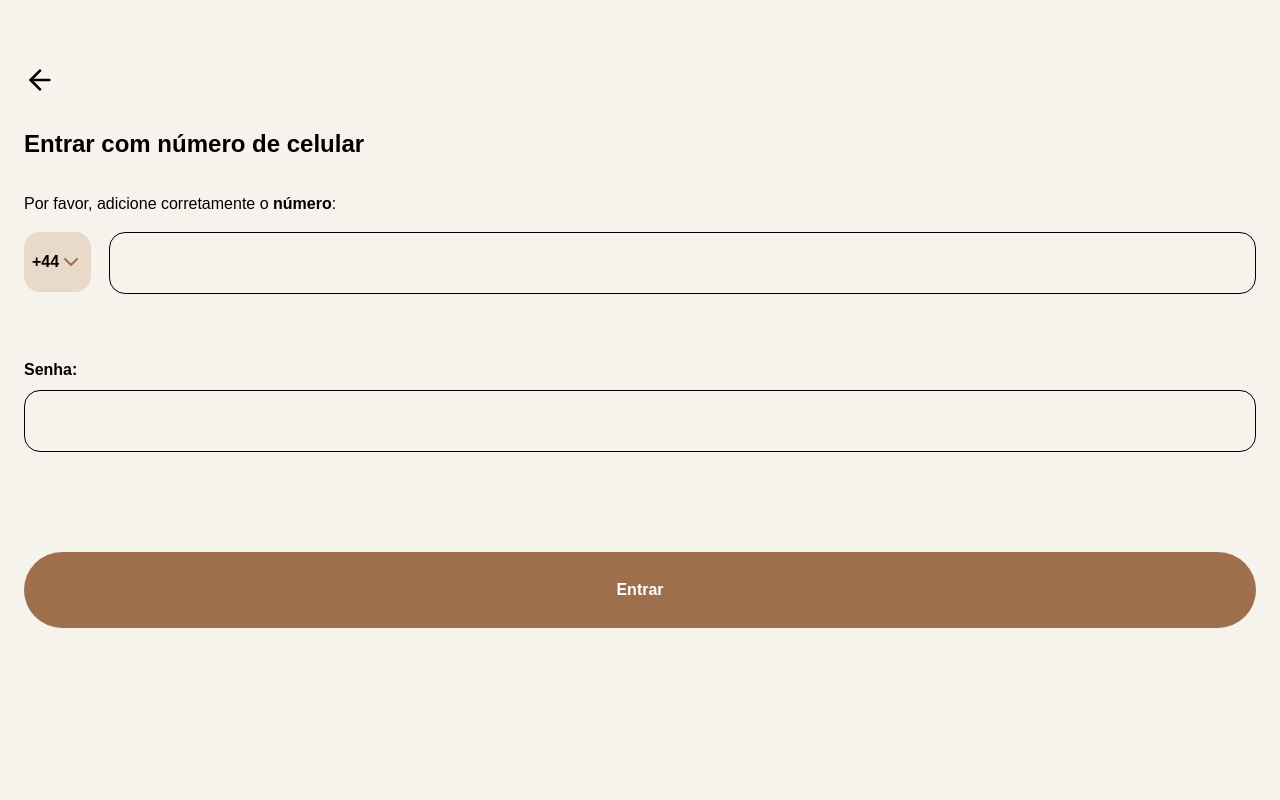
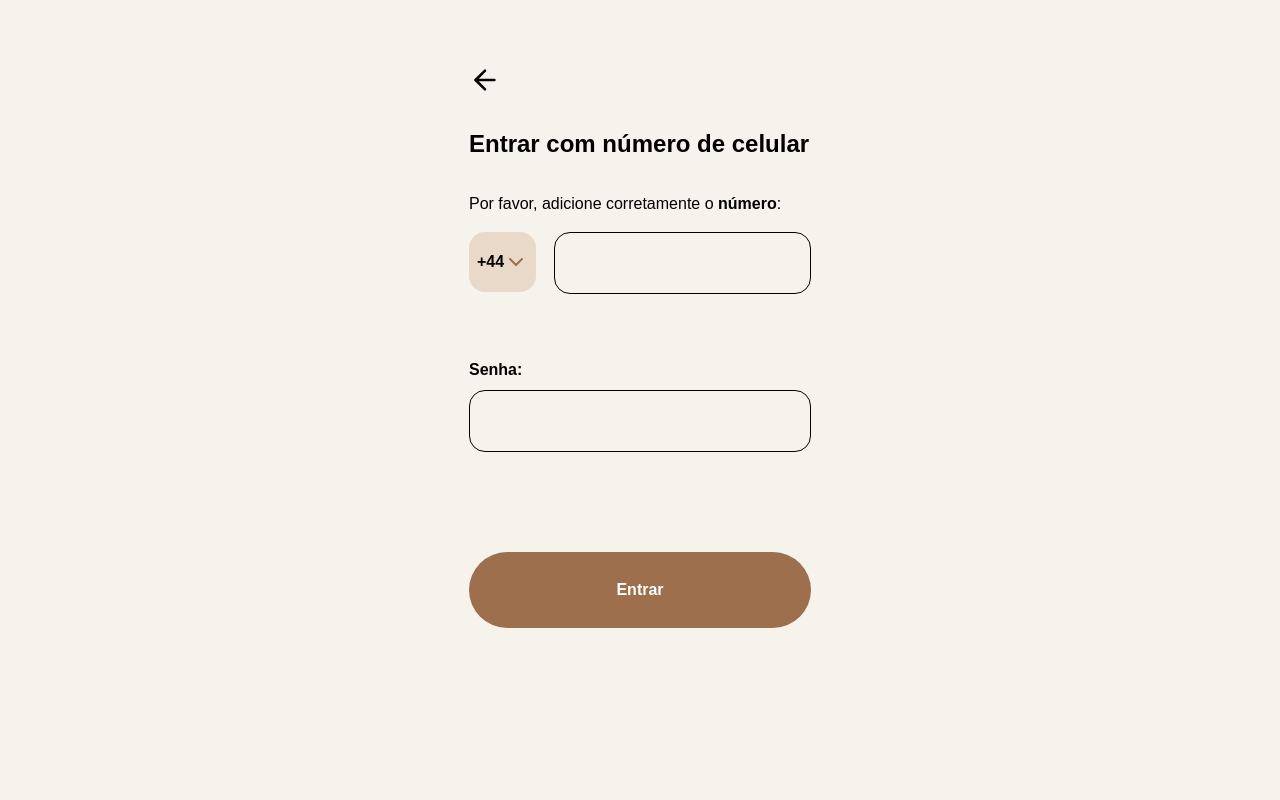
Before and after one commit to murilob03/imobarea-cs, a Next.js app: page /login in a window 1280 px wide. Shown: the top 800 px of the page. Built offline with nearby package versions, Linux system fonts and the light colour scheme.

Commit message:
adicionando alguns detalhes

```diff
--- a/src/app/globals.css
+++ b/src/app/globals.css
@@ -18,4 +18,9 @@ body {
   color: var(--foreground);
   background: var(--background);
   font-family: var(--font-inter, sans-serif);
+  width: 390px;
+  min-height: 100vh;
+  margin: 0 auto;
+  overflow-x: hidden;
+  background: var(--background);
 }
--- a/src/components/CustomButton.tsx
+++ b/src/components/CustomButton.tsx
@@ -8,7 +8,7 @@ interface CustomButtonProps {
 }
 
 const CustomButton: React.FC<CustomButtonProps> = ({ href, text, onClick, type = "button" }) => {
-  const commonClasses = "flex justify-center items-center gap-2.5 self-stretch p-[26px_32px] bg-marrom rounded-full font-bold text-white";
+  const commonClasses = "flex w-full justify-center items-center gap-2.5 self-stretch p-[26px_32px] bg-marrom rounded-full font-bold text-white";
 
   if (href) {
     return (
```
